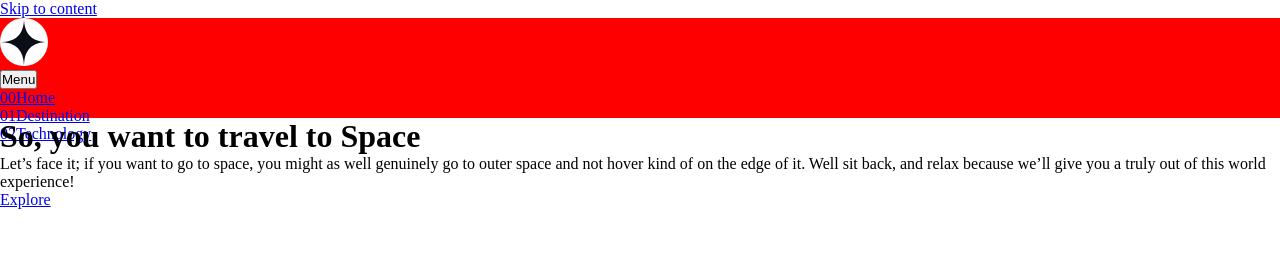
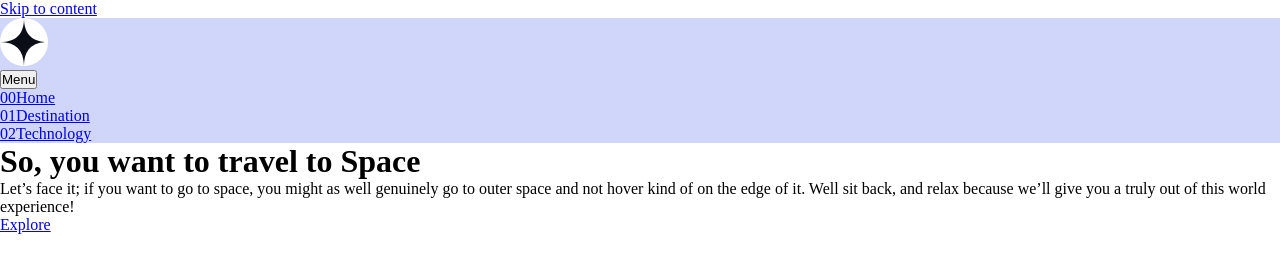
Before and after one commit to FbW-22-E04/spaceProject, a website: page index.html in a window 1280 px wide. Drawn offline with Linux system fonts and the light colour scheme; a web font is replaced by a local one.

Commit message:
Change the headers background

```diff
--- a/components/_header.scss
+++ b/components/_header.scss
@@ -1,5 +1,5 @@
 @use "./base";
 
 header {
-  background-color: $lilac;
+  background-color: base.$lilac;
 }
```
Also changed, not shown: main.css, 1 other file.
